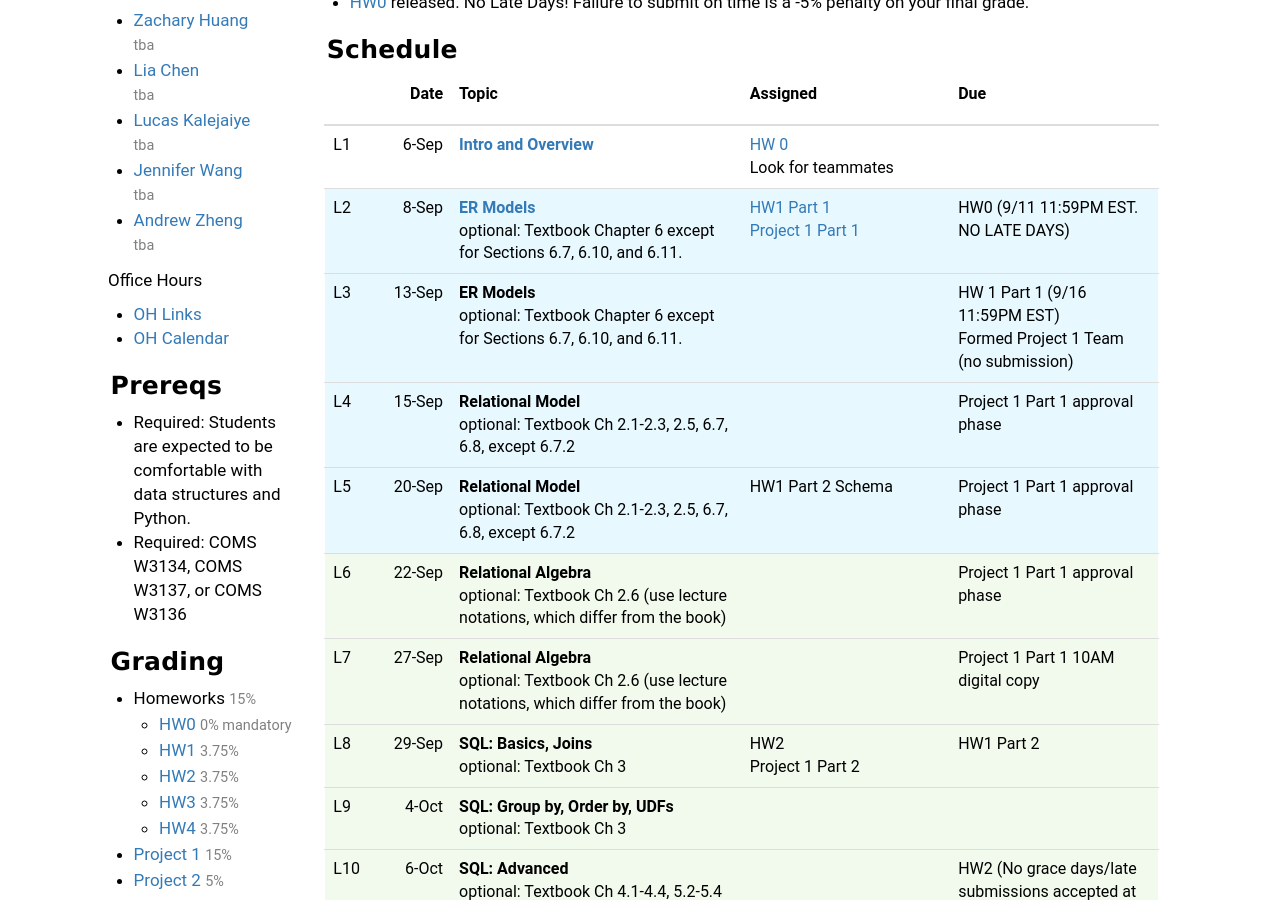
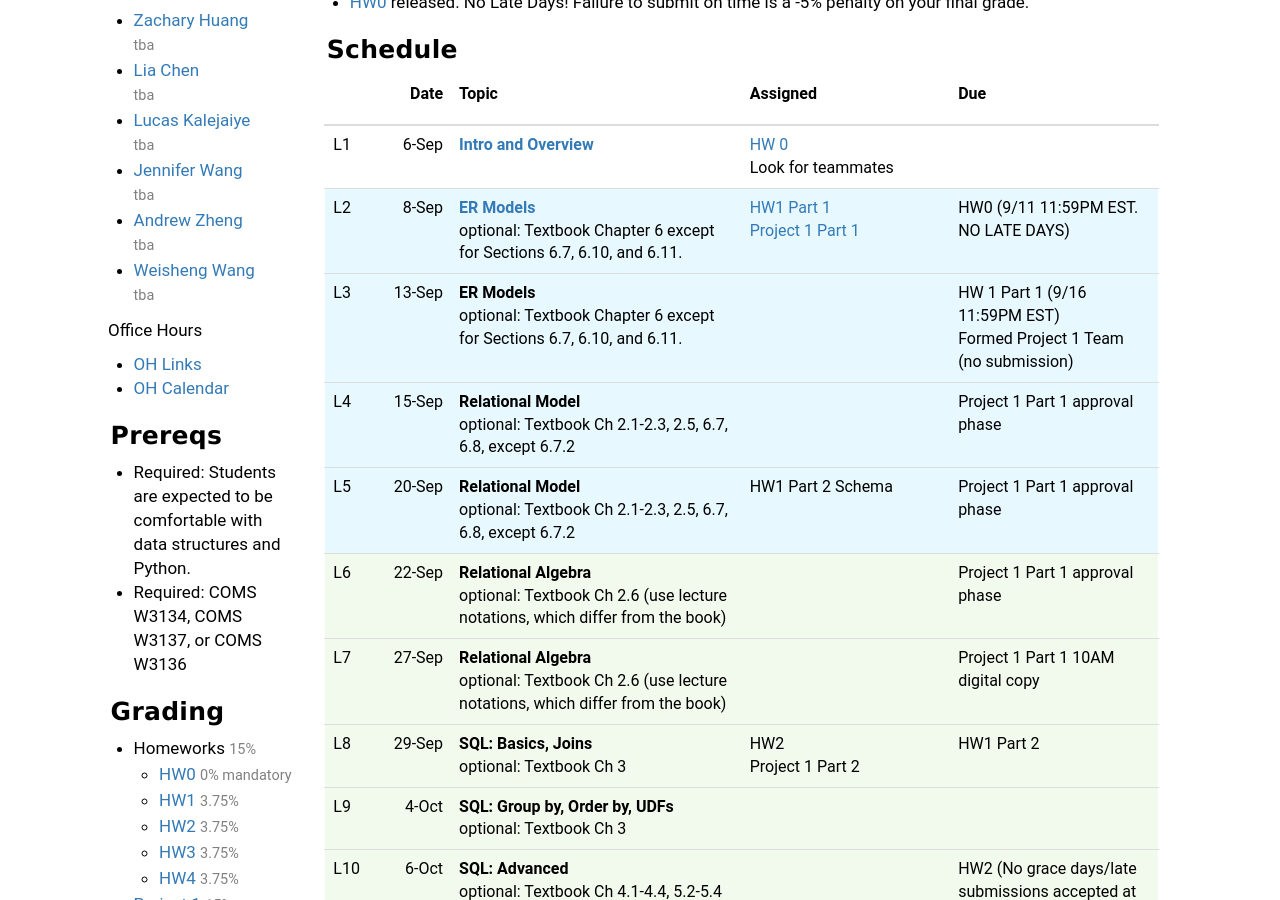
Before and after one commit to andrewzheng5/w4111.github.io, a Jekyll site: the page built from index.md, in a window 1280 px wide and 900 px high, scrolled down 499 px. Built offline with Jekyll 4.4.1, drawn with Linux system fonts in a browser that asks for light colours.

Commit message:
lazy commit msg

```diff
--- a/_includes/index_left.md
+++ b/_includes/index_left.md
@@ -5,7 +5,7 @@
   3 units
 * [Syllabus](./syllabus)
 * [Ed Discussion](https://edstem.org/us/courses/28081/discussion/)
-* [Provide Feedback](https://goo.gl/forms/QIfWsPnwu3YHtamk1)
+* [Provide Feedback](https://forms.gle/eTLxpLM5DxK8KpNKA)
 * [Course Github](http://github.com/w4111)
 
 #### Staff
@@ -24,10 +24,12 @@
   <small>tba</small>
 * [Andrew Zheng](#)
   <small>tba</small>
+* [Weisheng Wang](#)
+  <small>tba</small>
 
 Office Hours
 
-* [OH Links](https://edstem.org/us/courses/17037/discussion/1029187)
+* [OH Links](#)
 * [OH Calendar](https://calendar.google.com/calendar/embed?src=v79hsp9qikue2f3s4bkdemsu4c%40group.calendar.google.com&ctz=America%2FNew_York)
 
 #### Prereqs
```
